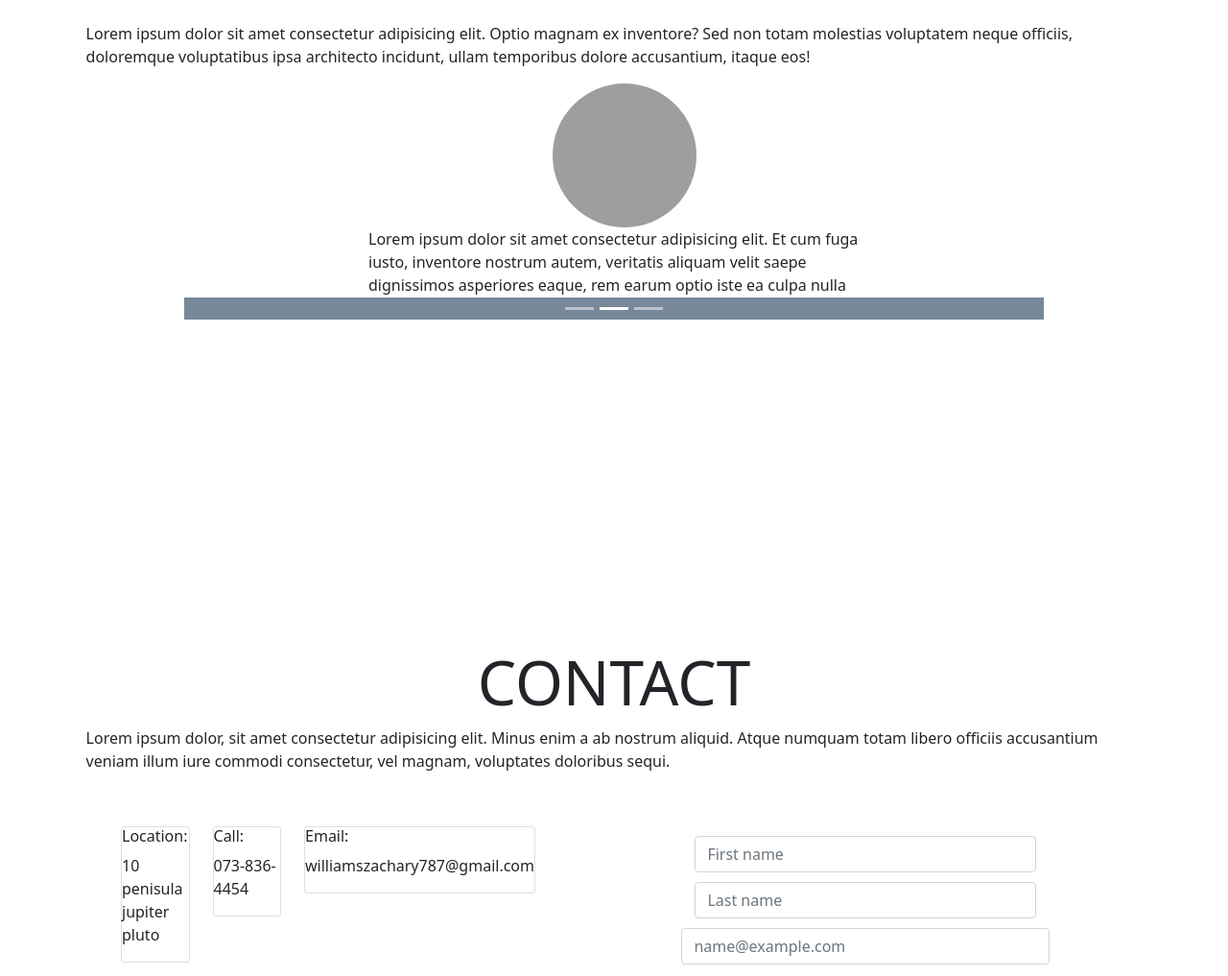
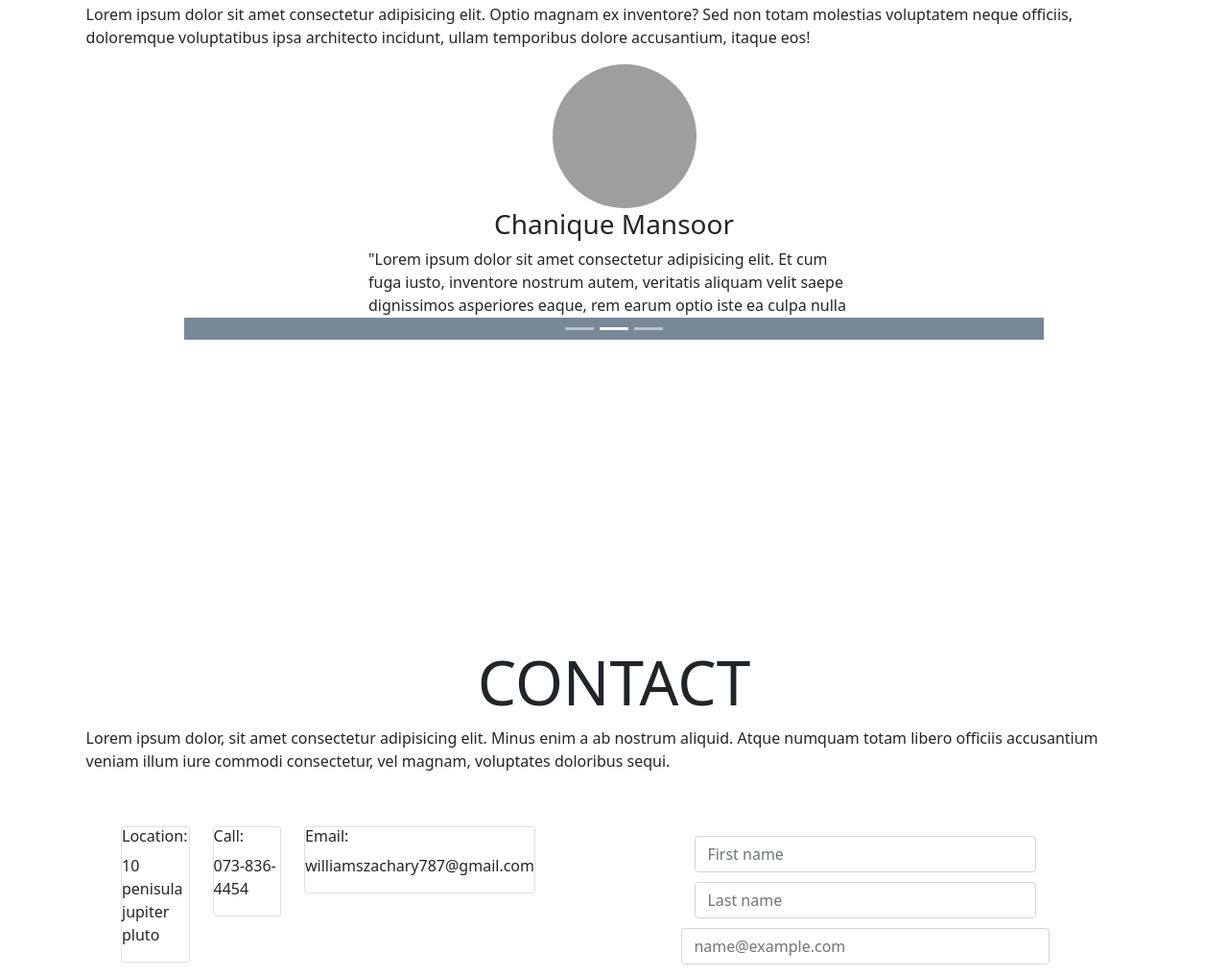
Before and after one commit to Willzi3/Portfolio2.0, a plain HTML site: page index.html in a window 1280 px wide. Shown: the part 4163-5180 px from the top of the page at 96% size. Drawn offline with nearby package versions, Linux system fonts and the light colour scheme; grey boxes are pictures that could not be loaded.

Commit message:
updated testimonial

```diff
--- a/index.html
+++ b/index.html
@@ -263,25 +263,29 @@
       <div class="carousel-item active">
         <div class="testimonial">
           <img src="./images/Cameron (5).JPG" alt="">
-          <p>Lorem ipsum dolor sit amet consectetur adipisicing elit. Et cum fuga iusto, inventore nostrum autem, veritatis aliquam velit saepe dignissimos asperiores eaque, rem earum optio iste ea culpa nulla distinctio?</p>
+          <h3>Cameron</h3>
+          <p>"Lorem ipsum dolor sit amet consectetur adipisicing elit. Et cum fuga iusto, inventore nostrum autem, veritatis aliquam velit saepe dignissimos asperiores eaque, rem earum optio iste ea culpa nulla distinctio"</p>
         </div>
       </div>
       <div class="carousel-item">
         <div class="testimonial">
           <img src="./images/Chanique (1).JPG" alt="">
-          <p>Lorem ipsum dolor sit amet consectetur adipisicing elit. Et cum fuga iusto, inventore nostrum autem, veritatis aliquam velit saepe dignissimos asperiores eaque, rem earum optio iste ea culpa nulla distinctio?</p>
+          <h3>Chanique Mansoor</h3>
+          <p>"Lorem ipsum dolor sit amet consectetur adipisicing elit. Et cum fuga iusto, inventore nostrum autem, veritatis aliquam velit saepe dignissimos asperiores eaque, rem earum optio iste ea culpa nulla distinctio"</p>
         </div>
       </div>
       <div class="carousel-item">
         <div class="testimonial">
           <img src="./images/Hilmi (2).JPG" alt="">
-          <p>Lorem ipsum dolor sit amet consectetur adipisicing elit. Et cum fuga iusto, inventore nostrum autem, veritatis aliquam velit saepe dignissimos asperiores eaque, rem earum optio iste ea culpa nulla distinctio?</p>
+          <h3>Hilmi</h3>
+          <p>"Lorem ipsum dolor sit amet consectetur adipisicing elit. Et cum fuga iusto, inventore nostrum autem, veritatis aliquam velit saepe dignissimos asperiores eaque, rem earum optio iste ea culpa nulla distinctio"</p>
         </div>
       </div>
       <div class="carousel-item">
         <div class="testimonial">
           <img src="./images/Tshimologo (2).JPG" alt="">
-          <p>Lorem ipsum dolor sit amet consectetur adipisicing elit. Et cum fuga iusto, inventore nostrum autem, veritatis aliquam velit saepe dignissimos asperiores eaque, rem earum optio iste ea culpa nulla distinctio?</p>
+          <h3>Tshimologo</h3>
+          <p>"Lorem ipsum dolor sit amet consectetur adipisicing elit. Et cum fuga iusto, inventore nostrum autem, veritatis aliquam velit saepe dignissimos asperiores eaque, rem earum optio iste ea culpa nulla distinctio"</p>
         </div>
       </div>
       <div class="carousel-item">
--- a/styles.css
+++ b/styles.css
@@ -272,7 +272,9 @@ text-align: center;
     margin-left: 45%;
     border-radius: 50%;
     }
-
+.testimonial h3{
+    text-align: center;
+}
     .testimonial p {
         padding: 0 30%;
     }
```
